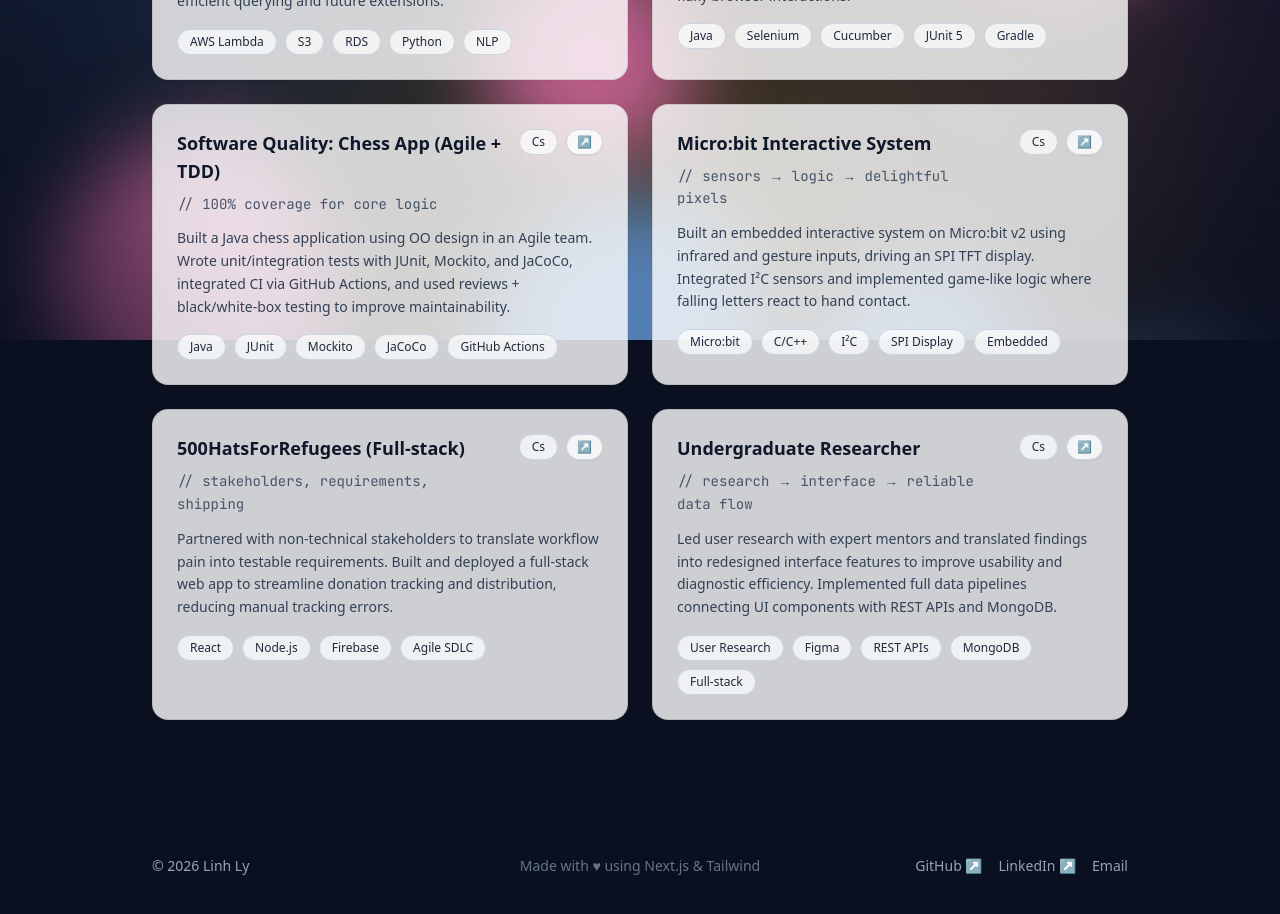
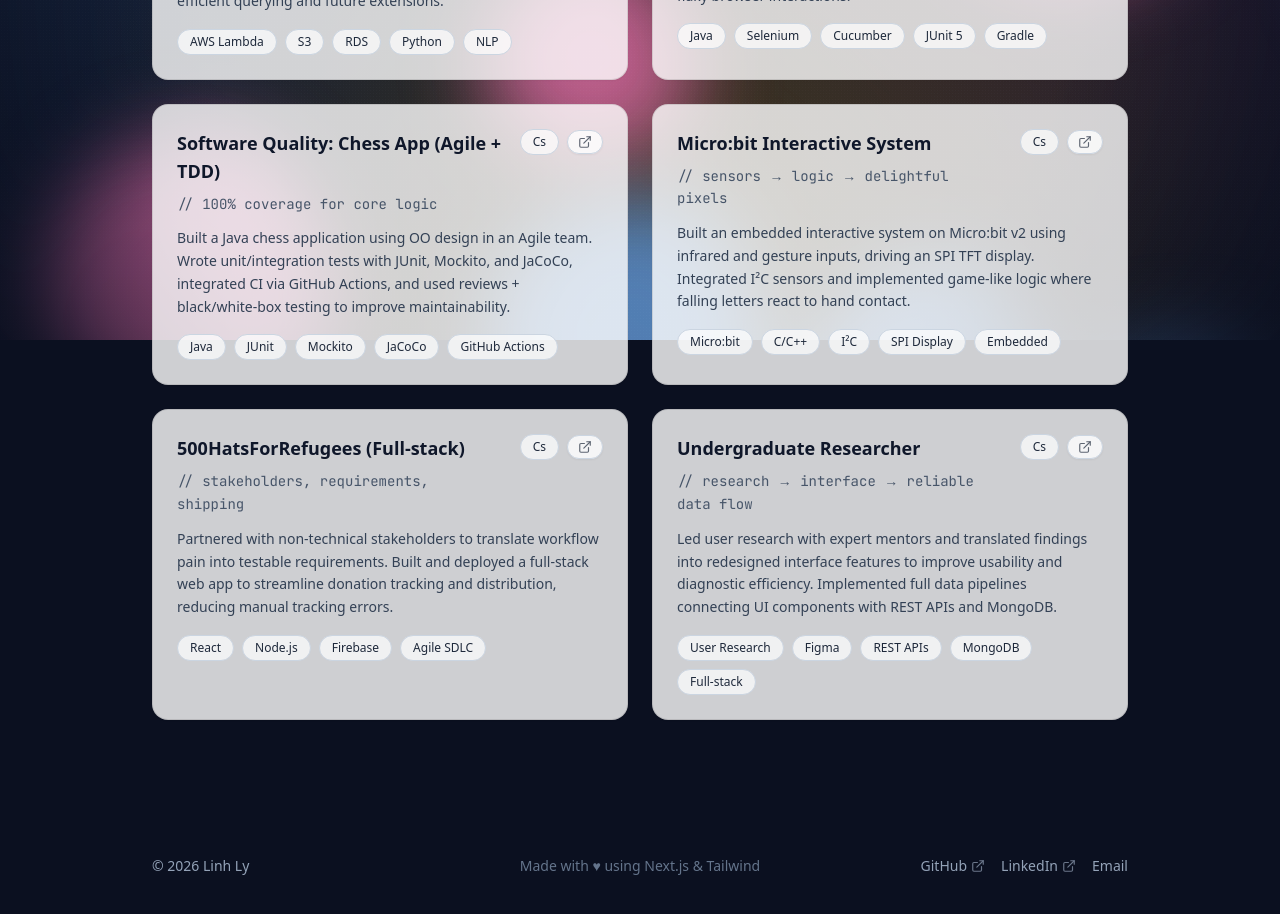
Before and after one commit to NoodleSoup0/linhly-portfolio, a Next.js app: page /personal-projects in a window 1280 px wide. Shown: the part 460-1374 px from the top of the page. Built offline with nearby package versions, Linux system fonts and the light colour scheme.

Commit message:
change external link icon to lucide

```diff
--- a/app/components/ArtifactCard.tsx
+++ b/app/components/ArtifactCard.tsx
@@ -1,5 +1,6 @@
 import Link from "next/link"
 import clsx from "clsx"
+import { ExternalLink as ExternalLinkIcon } from "lucide-react"
 import { CodeLine } from "./CodeLine"
 import { Pill } from "./Pill"
 
@@ -16,24 +17,34 @@ type ArtifactCardProps = {
 function LinkBadge({ href, external }: { href: string; external?: boolean }) {
   const base =
     "inline-flex items-center justify-center rounded-full border border-slate-300 bg-white/80 px-2.5 py-1 text-xs font-medium text-slate-800 shadow-sm hover:shadow transition-all hover:text-primary"
-  const icon = <span aria-hidden>↗</span>
+
+  const icon = (
+    <ExternalLinkIcon
+      className="h-3.5 w-3.5 opacity-70"
+      aria-hidden
+    />
+  )
 
   if (external) {
     return (
       <a
         href={href}
         target="_blank"
-        rel="noreferrer"
+        rel="noopener noreferrer"
         className={base}
         aria-label="Open project link in new tab"
       >
-        ↗
+        {icon}
       </a>
     )
   }
 
   return (
-    <Link href={href} className={base} aria-label="Open project page">
+    <Link
+      href={href}
+      className={base}
+      aria-label="Open project page"
+    >
       {icon}
     </Link>
   )
@@ -58,7 +69,10 @@ export function ArtifactCard({
     >
       <div className="flex items-start justify-between gap-4">
         <div className="space-y-2">
-          <h3 className="text-lg font-semibold text-slate-900">{title}</h3>
+          <h3 className="text-lg font-semibold text-slate-900">
+            {title}
+          </h3>
+
           <CodeLine className="text-slate-600 group-hover:text-accent">
             // {note}
           </CodeLine>
@@ -68,6 +82,7 @@ export function ArtifactCard({
           <Pill className="capitalize text-slate-800 border-slate-300">
             {track}
           </Pill>
+
           <LinkBadge href={linkUrl} external={external} />
         </div>
       </div>
--- a/app/components/Footer.tsx
+++ b/app/components/Footer.tsx
@@ -1,3 +1,5 @@
+import { ExternalLink } from "./ExternalLink"
+
 export function Footer() {
   return (
     <footer className="mt-24 pb-10 text-sm text-slate-400">
@@ -14,23 +16,13 @@ export function Footer() {
 
         {/* Right */}
         <div className="flex gap-4 md:justify-end justify-center">
-          <a
-            href="https://github.com/NoodleSoup0"
-            target="_blank"
-            rel="noopener noreferrer"
-            className="hover:text-slate-200 transition-colors"
-          >
-            GitHub ↗
-          </a>
+          <ExternalLink href="https://github.com/NoodleSoup0">
+            GitHub
+          </ExternalLink>
 
-          <a
-            href="https://www.linkedin.com/in/linh-ly-74a43218a/"
-            target="_blank"
-            rel="noopener noreferrer"
-            className="hover:text-slate-200 transition-colors"
-          >
-            LinkedIn ↗
-          </a>
+          <ExternalLink href="https://www.linkedin.com/in/linh-ly-74a43218a/">
+            LinkedIn
+          </ExternalLink>
 
           <a
             href="mailto:msslinhly@gmail.com"
```
